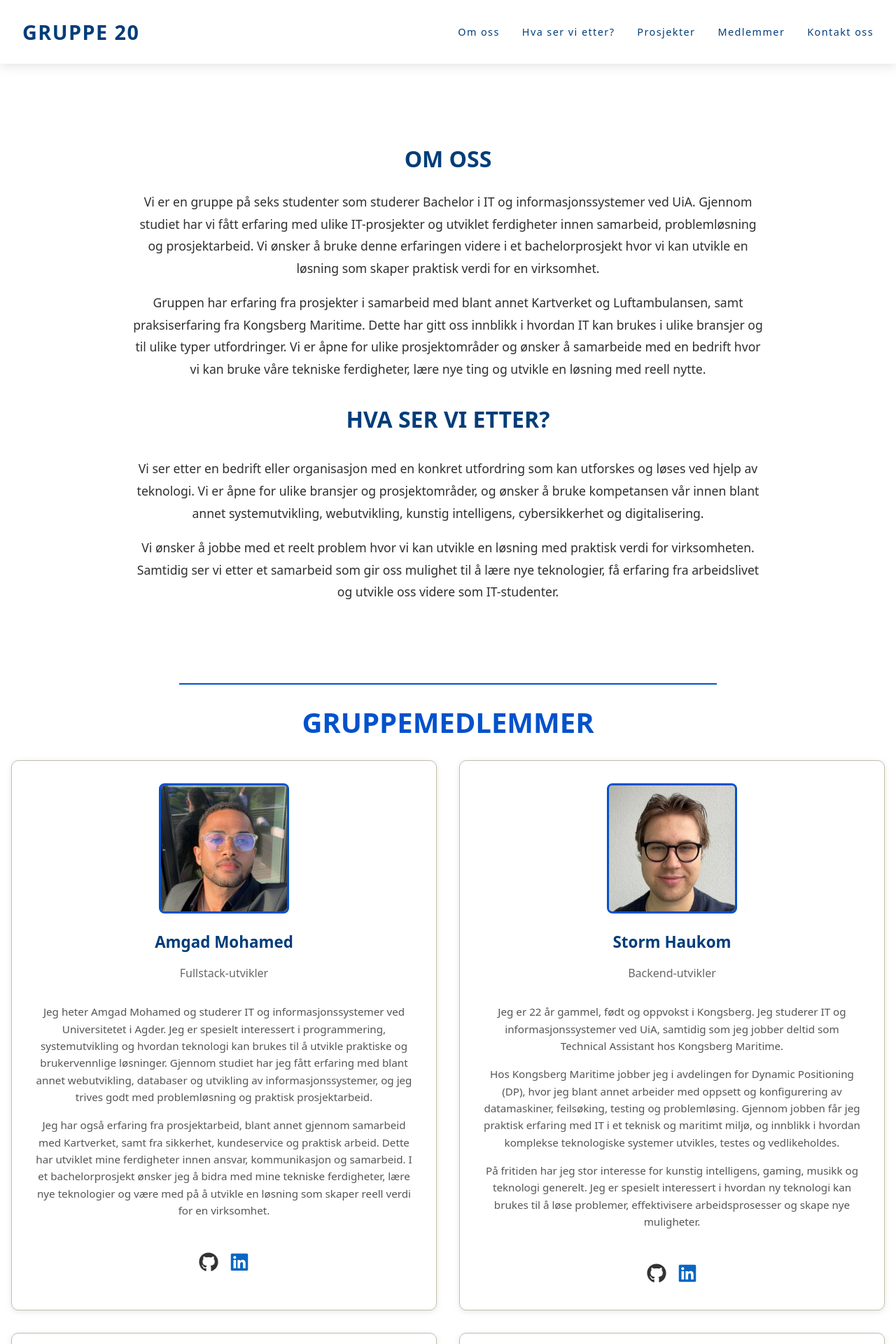
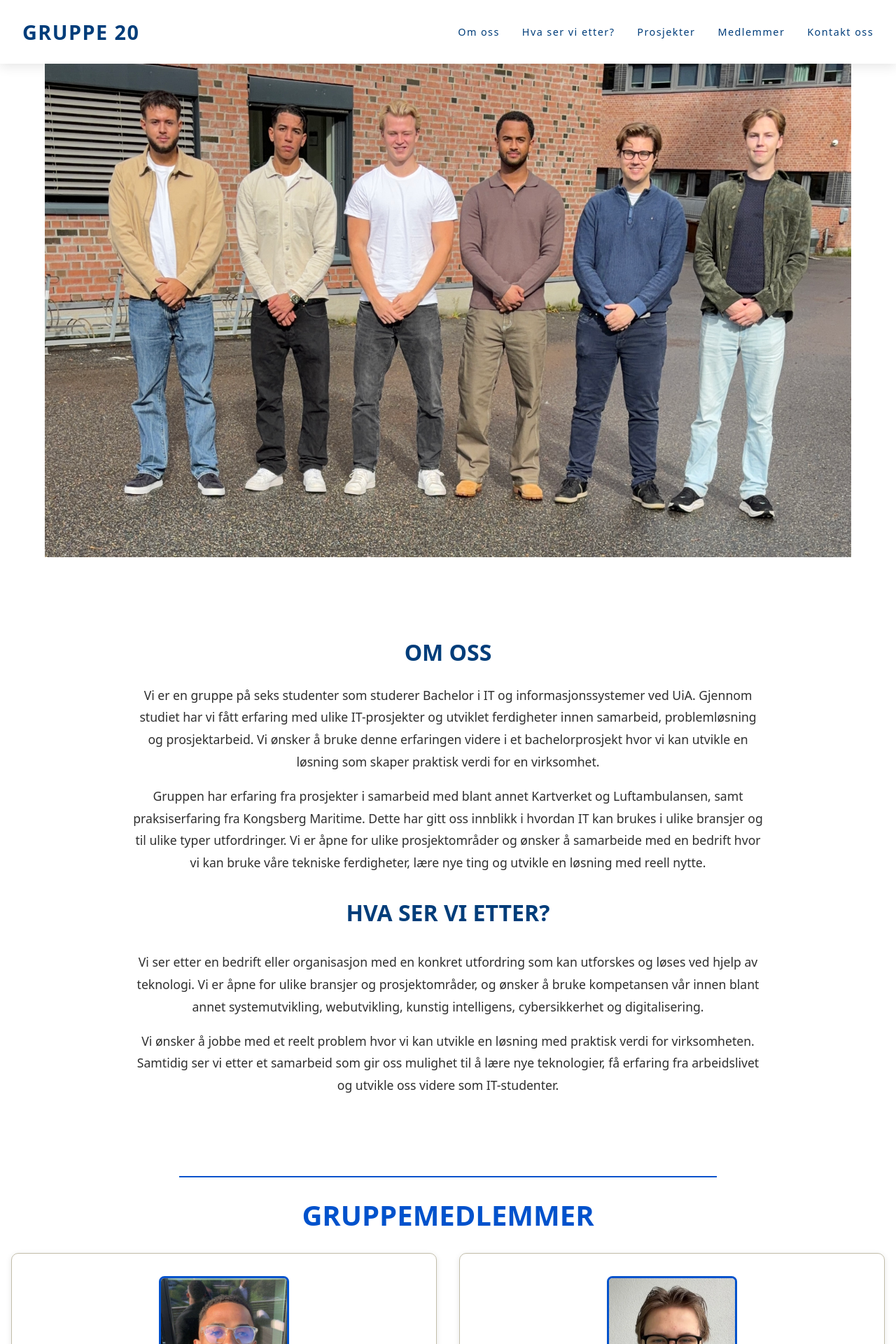
Before and after one commit to amged002/Gruppe20-IS-310, a React (Vite) app: page / in a window 1280 px wide. Shown: the top 1920 px of the page at 70% size. Built offline with nearby package versions, Linux system fonts and the light colour scheme.

Commit message:
Update website, projects page and profiles

```diff
--- a/src/App.tsx
+++ b/src/App.tsx
@@ -45,6 +45,26 @@ export default function App() {
                         Kontakt oss
                     </a>
                 </nav>
+            </div>
+
+            {/* Gruppebilde */}
+            <div
+                style={{
+                    width: '100%',
+                    overflow: 'hidden',
+                    display: 'flex',
+                    justifyContent: 'center',
+                }}
+            >
+                <img
+                    src="/gruppe20.jpeg"
+                    alt="Gruppe 20"
+                    style={{
+                        width: '90%',
+                        height: 'auto',
+                        display: 'block',
+                    }}
+                />
             </div>
 
             {/* Content */}
--- a/src/Projects.tsx
+++ b/src/Projects.tsx
@@ -27,25 +27,16 @@ export default function Projects() {
                     GRUPPE 20
                 </span>
 
-                <nav style={{ display: 'flex', gap: '2rem', fontSize: '0.9rem' }}>
-                    <a href="/#about" style={{ color: '#003d7a', textDecoration: 'none' }}>
-                        Om oss
-                    </a>
-
-                    <a href="/#looking-for" style={{ color: '#003d7a', textDecoration: 'none' }}>
-                        Hva ser vi etter?
-                    </a>
-
-                    <a href="/prosjekter" style={{ color: '#003d7a', textDecoration: 'none' }}>
-                        Prosjekter
-                    </a>
-
-                    <a href="/#members" style={{ color: '#003d7a', textDecoration: 'none' }}>
-                        Medlemmer
-                    </a>
-
-                    <a href="/#contact" style={{ color: '#003d7a', textDecoration: 'none' }}>
-                        Kontakt oss
+                <nav style={{ display: 'flex', gap: '2rem', fontSize: '1.1rem' }}>
+                    <a
+                        href="/"
+                        style={{
+                            color: '#003d7a',
+                            textDecoration: 'none',
+                            fontWeight: '500',
+                        }}
+                    >
+                        Hjem
                     </a>
                 </nav>
             </header>
--- a/src/utils/profiles.ts
+++ b/src/utils/profiles.ts
@@ -21,11 +21,9 @@ export const profiles: Profile[] = [
   {
     name: 'Storm Haukom',
     role: 'Backend-utvikler',
-    description: 'Jeg er 22 år gammel, født og oppvokst i Kongsberg. Jeg studerer IT og informasjonssystemer ved UiA, samtidig som jeg jobber deltid som Technical Assistant hos Kongsberg Maritime.\n' +
-        '\n' +
-        'Hos Kongsberg Maritime jobber jeg i avdelingen for Dynamic Positioning (DP), hvor jeg blant annet arbeider med oppsett og konfigurering av datamaskiner, feilsøking, testing og problemløsing. Gjennom jobben får jeg praktisk erfaring med IT i et teknisk og maritimt miljø, og innblikk i hvordan komplekse teknologiske systemer utvikles, testes og vedlikeholdes.\n' +
-        '\n' +
-        'På fritiden har jeg stor interesse for kunstig intelligens, gaming, musikk og teknologi generelt. Jeg er spesielt interessert i hvordan ny teknologi kan brukes til å løse problemer, effektivisere arbeidsprosesser og skape nye muligheter.',
+    description:
+        'Jeg heter Storm Haukom og er 22 år gammel. Jeg er født og oppvokst i Kongsberg og studerer IT og informasjonssystemer ved Universitetet i Agder. Jeg er spesielt interessert i teknologi, kunstig intelligens, systemutvikling og hvordan digitale løsninger kan brukes til å løse problemer og effektivisere arbeidsprosesser.\n\n' +
+        'Ved siden av studiene jobber jeg deltid som Technical Assistant hos Kongsberg Maritime i avdelingen Dynamic Positioning (DP). Her arbeider jeg blant annet med oppsett og konfigurering av datamaskiner, feilsøking, testing og problemløsing. Gjennom arbeidet får jeg praktisk erfaring med IT i et teknisk og maritimt miljø, og i et bachelorprosjekt ønsker jeg å bidra med IT-erfaringen min, finne gode løsninger på ulike utfordringer og samtidig utvikle meg videre gjennom praktisk arbeid.',
     image: '/Storm.jpeg',
     github: 'https://github.com/Storm300',
     linkedin: 'https://www.linkedin.com/in/storm-kvitting-haukom-3846b0335/',
```
Also changed, not shown: public/gruppe20.jpeg (added).
